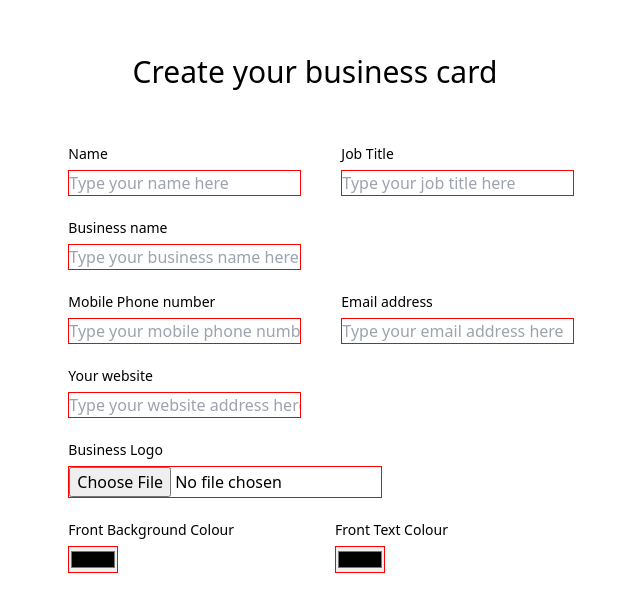
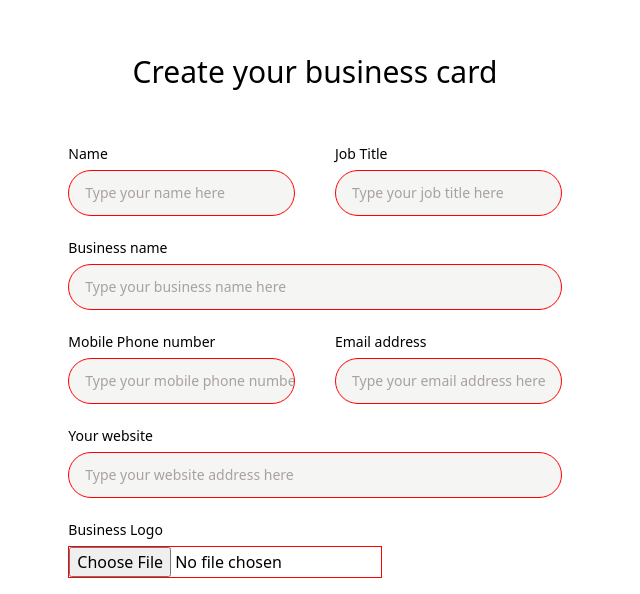
Before and after one commit to HalfElfAlistair/personalised-business-card, a React (Create React App) app: page / in a window 1280 px wide. Shown: the part 206-800 px from the top of the page, without its empty margins (325-965 px from the left). Built offline with nearby package versions, Linux system fonts and the light colour scheme; no server answers.

Commit message:
adding display type, background, text size, colour and position, width, and padding classes as arguments to basicValidation function calls in inputs

```diff
--- a/src/components/Form.jsx
+++ b/src/components/Form.jsx
@@ -92,35 +92,35 @@ const Form = ({setNewCardID}) => {
         <div className="w-full flex flex-row justify-between gap-10 my-2">
             <div className="justify-self-start w-6/12">
                 <label className="block text-sm leading-8" htmlFor="name-input">Name</label>
-                <input className={basicValidation(name)} value={name} type="text" id="name-input" name="name-input" placeholder="Type your name here" onChange={(e) => setName(e.target.value)} ></input>
+                <input className={basicValidation(name, "block bg-stone-100 rounded-3xl text-sm text-left placeholder-stone-400 py-3 pl-4 w-full")} value={name} type="text" id="name-input" name="name-input" placeholder="Type your name here" onChange={(e) => setName(e.target.value)} ></input>
                 {checkIcon(name)}
             </div>
             <div className="justify-self-end w-6/12">
                 <label className="block text-sm leading-8" htmlFor="job-input">Job Title</label>
-                <input className={basicValidation(job)} type="text"  id="job-input" name="job-input" placeholder="Type your job title here" onChange={(e) => setJob(e.target.value)} ></input>
+                <input className={basicValidation(job, "block bg-stone-100 rounded-3xl text-sm text-left placeholder-stone-400 py-3 pl-4 w-full")} type="text"  id="job-input" name="job-input" placeholder="Type your job title here" onChange={(e) => setJob(e.target.value)} ></input>
                 {checkIcon(job)}
             </div>
         </div>
         <div className="w-full my-2">
             <label className="block text-sm leading-8" htmlFor="business-input">Business name</label>
-            <input className={basicValidation(business)} type="text"  id="business-input" name="business-input" placeholder="Type your business name here" onChange={(e) => setBusiness(e.target.value)} ></input>
+            <input className={basicValidation(business, "block bg-stone-100 rounded-3xl text-sm text-left placeholder-stone-400 py-3 pl-4 w-full")} type="text"  id="business-input" name="business-input" placeholder="Type your business name here" onChange={(e) => setBusiness(e.target.value)} ></input>
             {checkIcon(business)}
         </div>
         <div className="w-full flex flex-row justify-between gap-10 my-2">
             <div className="w-6/12">
                 <label className="block text-sm leading-8" htmlFor="phone-input">Mobile Phone number</label>
-                <input className={basicValidation(phone)} type="text"  id="phone-input" name="phone-input" placeholder="Type your mobile phone number here" onChange={(e) => setPhone(phoneValidation(e.target.value))} ></input>
+                <input className={basicValidation(phone, "block bg-stone-100 rounded-3xl text-sm text-left placeholder-stone-400 py-3 pl-4 w-full")} type="text"  id="phone-input" name="phone-input" placeholder="Type your mobile phone number here" onChange={(e) => setPhone(phoneValidation(e.target.value))} ></input>
                 {checkIcon(phone)}
             </div>
             <div className="w-6/12">
                 <label className="block text-sm leading-8" htmlFor="email-input">Email address</label>
-                <input className={basicValidation(email)} type="text"  id="email-input" name="email-input" placeholder="Type your email address here" onChange={(e) => setEmail(emailValidation(e.target.value))} ></input>
+                <input className={basicValidation(email, "block bg-stone-100 rounded-3xl text-sm text-left placeholder-stone-400 py-3 pl-4 w-full")} type="text"  id="email-input" name="email-input" placeholder="Type your email address here" onChange={(e) => setEmail(emailValidation(e.target.value))} ></input>
                 {checkIcon(email)}
             </div>
         </div>
         <div className="w-full my-2">
             <label className="block text-sm leading-8" htmlFor="website-input">Your website</label>
-            <input className={basicValidation(website)} type="text"  id="website-input" name="website-input" placeholder="Type your website address here" onChange={(e) => setWebsite(websiteValidation(e.target.value))} ></input>
+            <input className={basicValidation(website, "block bg-stone-100 rounded-3xl text-sm text-left placeholder-stone-400 py-3 pl-4 w-full")} type="text"  id="website-input" name="website-input" placeholder="Type your website address here" onChange={(e) => setWebsite(websiteValidation(e.target.value))} ></input>
             {checkIcon(website)}
         </div>
         <div className="w-full my-2">
@@ -132,14 +132,14 @@ const Form = ({setNewCardID}) => {
             <div className="w-full">
                 <label className="block text-sm leading-8" htmlFor="color-input-front-bg">Front Background Colour</label>
                 <div>
-                    <input className={basicValidation(colourFrontBg)} type="color" id="color-input-front-bg" name="color-input-front-bg" onChange={(e) => setColourFrontBg(e.target.value)} />
+                    <input className={basicValidation(colourFrontBg, "w-3/12 h-10")} type="color" id="color-input-front-bg" name="color-input-front-bg" onChange={(e) => setColourFrontBg(e.target.value)} />
                     {checkIcon(colourFrontBg)}
                 </div>
             </div>
             <div className="w-full">
                 <label className="block text-sm leading-8" htmlFor="color-input-front-text">Front Text Colour</label>
                 <div>
-                    <input className={basicValidation(colourFrontText)} type="color" id="color-input-front-text" name="color-input-front-text" onChange={(e) => setColourFrontText(e.target.value)} />
+                    <input className={basicValidation(colourFrontText, "w-3/12 h-10")} type="color" id="color-input-front-text" name="color-input-front-text" onChange={(e) => setColourFrontText(e.target.value)} />
                     {checkIcon(colourFrontText)}
                 </div>
             </div>
@@ -148,14 +148,14 @@ const Form = ({setNewCardID}) => {
             <div className="w-full">
                 <label className="block text-sm leading-8" htmlFor="color-input-back-bg">Back Background Colour</label>
                 <div>
-                    <input className={basicValidation(colourBackBg)} type="color" id="color-input-back-bg" name="color-input-back-bg" onChange={(e) => setColourBackBg(e.target.value)} />
+                    <input className={basicValidation(colourBackBg, "w-3/12 h-10")} type="color" id="color-input-back-bg" name="color-input-back-bg" onChange={(e) => setColourBackBg(e.target.value)} />
                     {checkIcon(colourBackBg)}
                 </div>
             </div>
             <div className="w-full">
                 <label className="block text-sm leading-8" htmlFor="color-input-back-text">Back Text Colour</label>
                 <div>
-                    <input className={basicValidation(colourBackText)} type="color" id="color-input-back-text" name="color-input-back-text" onChange={(e) => setColourBackText(e.target.value)} />
+                    <input className={basicValidation(colourBackText, "w-3/12 h-10")} type="color" id="color-input-back-text" name="color-input-back-text" onChange={(e) => setColourBackText(e.target.value)} />
                     {checkIcon(colourBackText)}
                 </div>
             </div>
```
